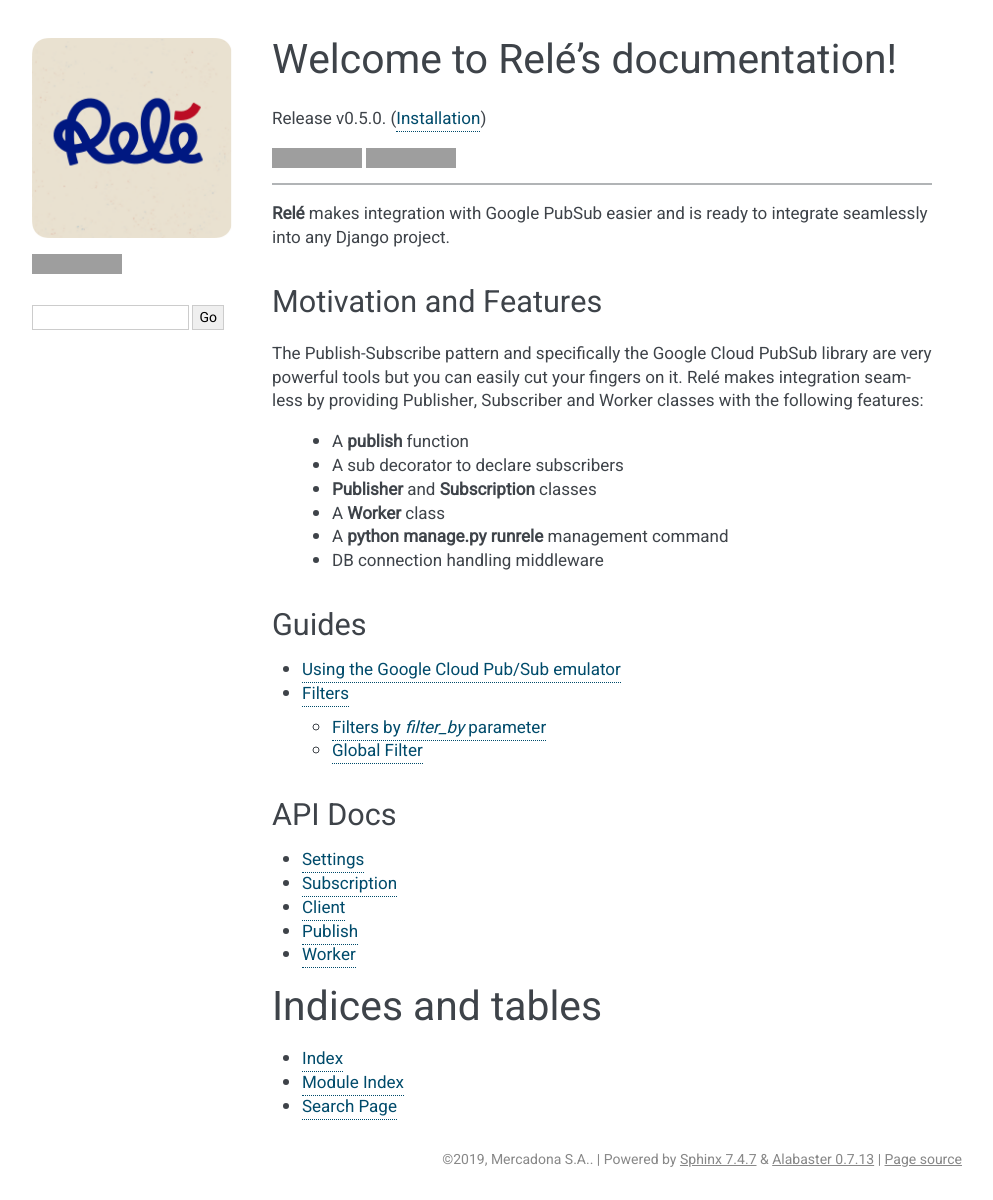
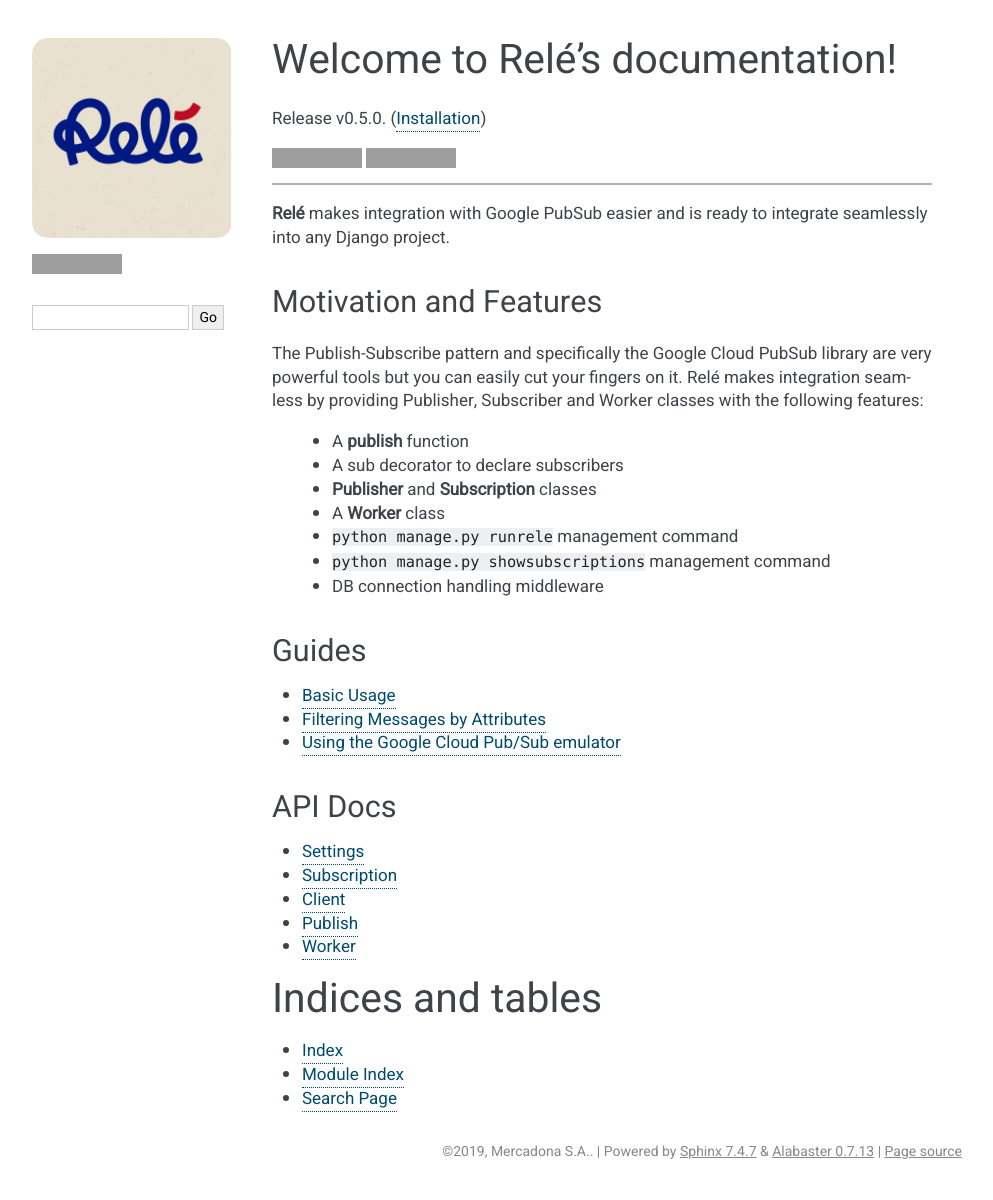
Before and after one commit to mercadona/rele, a Sphinx documentation site: the page built from docs/index.rst, in a window 1280 px wide, cut to the strip 0-1200 px from the top of the page. Shown: the whole strip, without its empty margins (148-1141 px from the left). Built offline with Sphinx 7.4.7, drawn with Linux system fonts in a browser that asks for light colours; grey boxes are pictures that could not be loaded.

Commit message:
Basics documentation (#89)
* The start to a basics documentation

* Added a basic usage guide

* Add note for max conn age

* Remove max depth in tree

```diff
--- a/docs/guides/filters.rst
+++ b/docs/guides/filters.rst
@@ -1,13 +1,13 @@
-Filters
-=======
+Filtering Messages by Attributes
+================================
 
 Filter can be used to execute a subscription with specific parameters.
 There's two types of filters, global or passing a filter_by parameter in the
 subscription.
 
 
-Filters by `filter_by` parameter
-________________________________
+`filter_by` parameter
+_____________________
 
 This filter is a function that is supposed to return a boolean and this function
 is passed as parameter `filter_by` in the subscription.
--- a/docs/index.rst
+++ b/docs/index.rst
@@ -30,17 +30,19 @@
     * A sub decorator to declare subscribers
     * **Publisher** and **Subscription** classes
     * A **Worker** class
-    * A **python manage.py runrele** management command
+    * ``python manage.py runrele`` management command
+    * ``python manage.py showsubscriptions`` management command
     * DB connection handling middleware
 
 Guides
 ______
 
 .. toctree::
-    :maxdepth: 2
+    :maxdepth: 1
 
+    guides/basics
+    guides/filters
     guides/rele_and_emulator
-    guides/filters
 
 
 API Docs
```
Also changed, not shown: CHANGELOG.md (+1 -1 lines), docs/guides/basics.rst (added, +101 -0 lines).
